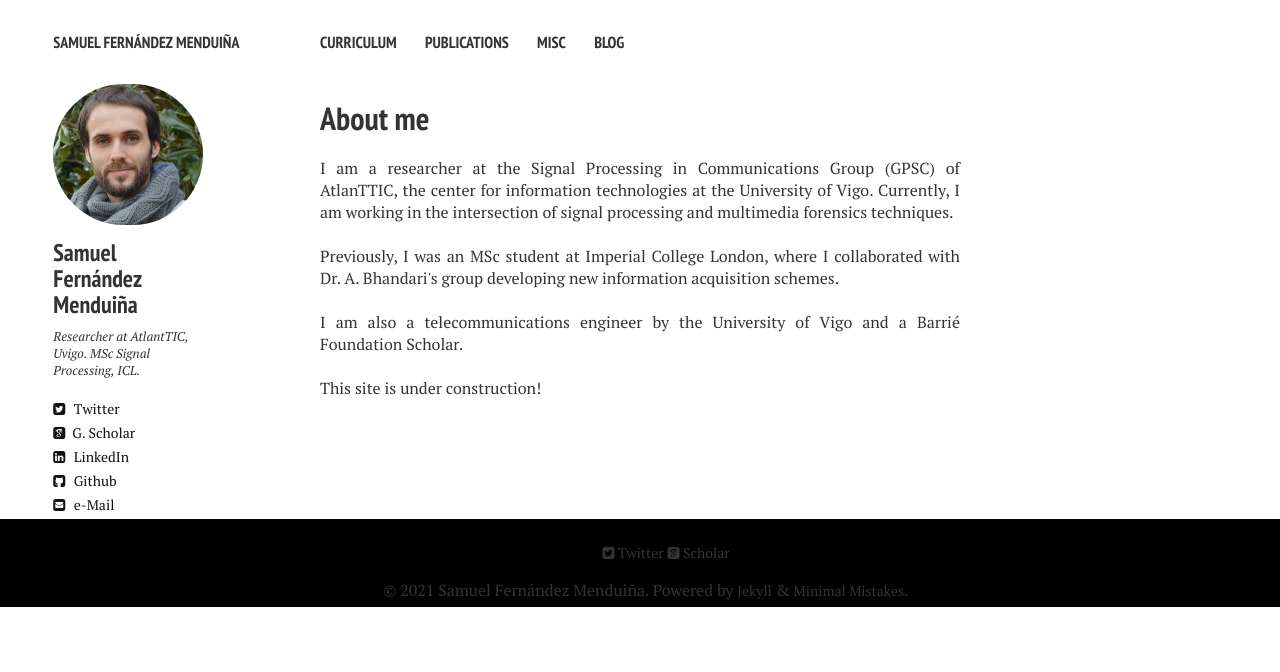
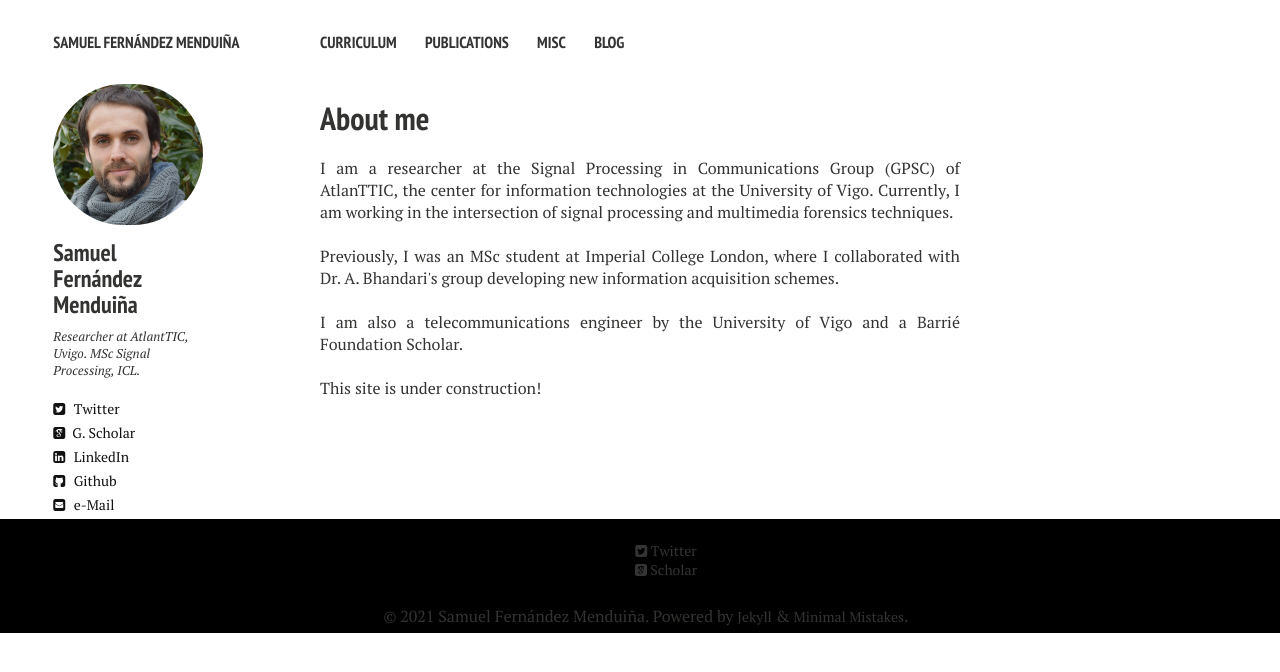
Before and after one commit to sf219/sfweb, a Jekyll site: the page built from index.md, in a window 1280 px wide. Shown: the top 672 px of the page. Built offline with Jekyll 4.4.1, drawn with Linux system fonts in a browser that asks for light colours; nearby versions of some CDN libraries.

Commit message:
Update _footer.html

```diff
--- a/_includes/_footer.html
+++ b/_includes/_footer.html
@@ -26,7 +26,7 @@
     {% if site.footer.links %}
       {% for link in site.footer.links %}
         {% if link.label and link.url %}
-          <a href="{{ link.url }}" rel="nofollow noopener noreferrer"><i class="{{ link.icon | default: 'fas fa-link' }}" aria-hidden="true"></i> {{ link.label }}</a>
+          <p><a href="{{ link.url }}" rel="nofollow noopener noreferrer"><i class="{{ link.icon | default: 'fas fa-link' }}" aria-hidden="true"></i> {{ link.label }}</a></p>
         {% endif %}
       {% endfor %}
     {% endif %}
```
